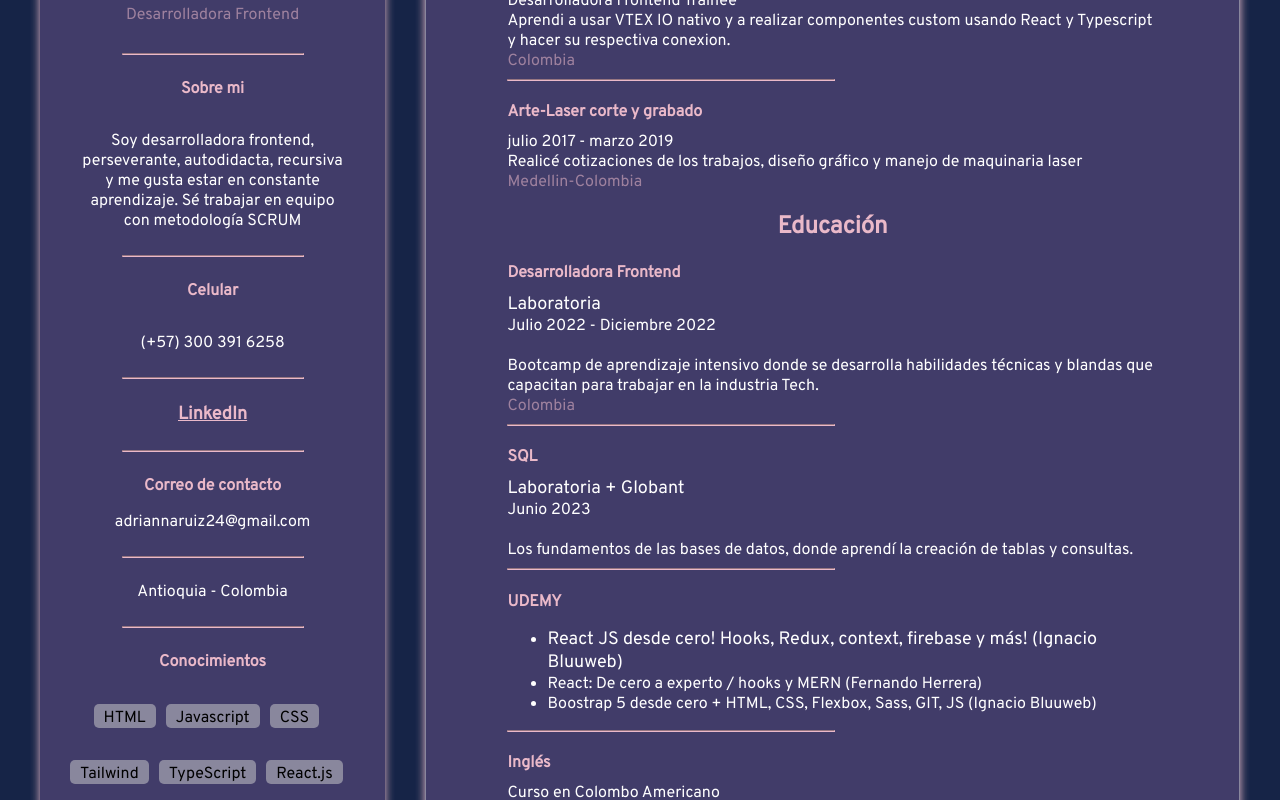
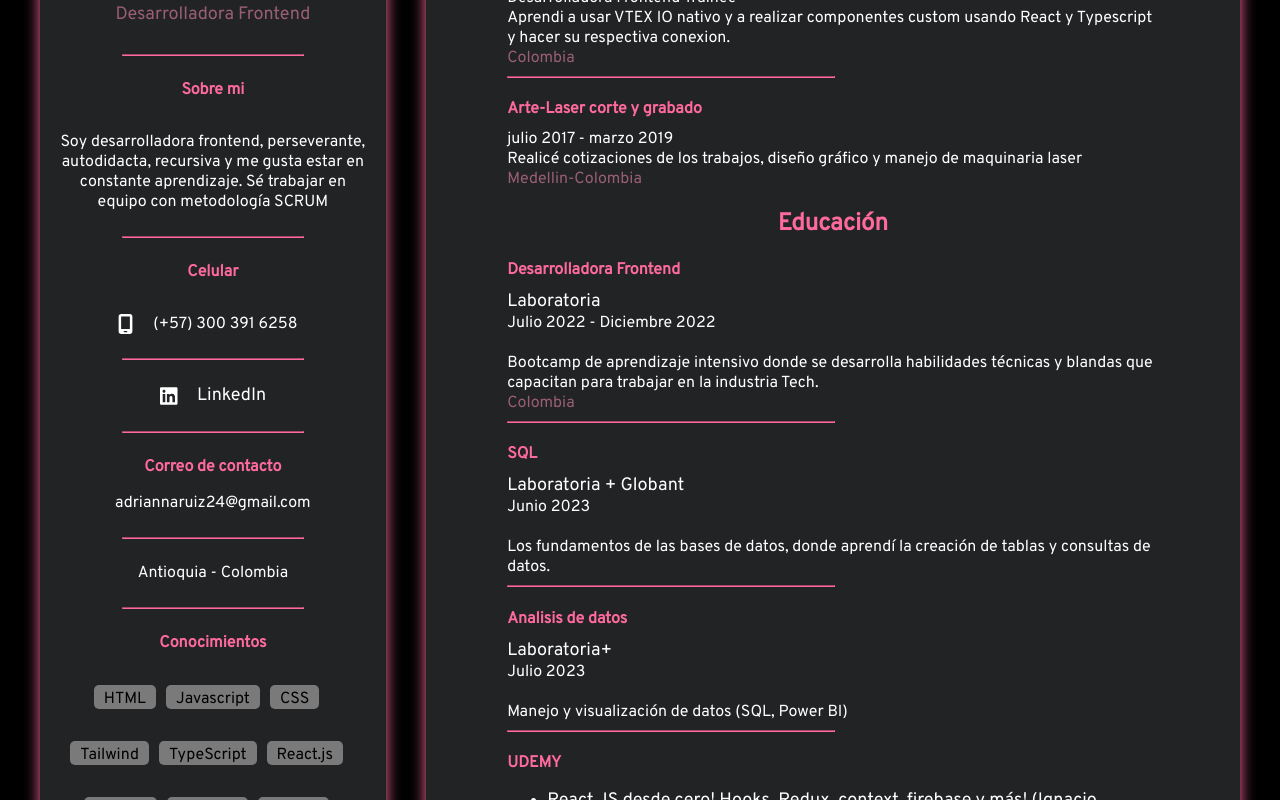
Before and after one commit to adrianamariaruiz/Portafolio, a React (Create React App) app: page / in a window 1280 px wide. Shown: the part 360-1160 px from the top of the page. Built offline with nearby package versions, Linux system fonts and the light colour scheme.

Commit message:
actualizacion

```diff
--- a/package.json
+++ b/package.json
@@ -4,6 +4,7 @@
   "private": true,
   "dependencies": {
     "@fortawesome/fontawesome-svg-core": "^6.2.1",
+    "@fortawesome/free-brands-svg-icons": "^6.4.2",
     "@fortawesome/free-regular-svg-icons": "^6.2.1",
     "@fortawesome/free-solid-svg-icons": "^6.2.1",
     "@fortawesome/react-fontawesome": "^0.2.0",
--- a/src/Routes/Projects.jsx
+++ b/src/Routes/Projects.jsx
@@ -274,7 +274,7 @@ const Projects = () => {
                         GitHub
                       </a>
                       <a
-                        href="https://github.com/adrianamariaruiz/BOG005-burger-queen-api-client"
+                        href="https://burger-queen-zeta.vercel.app/"
                         target="_blank"
                         rel="noreferrer"
                         className="repo__links"
--- a/src/components/Body.jsx
+++ b/src/components/Body.jsx
@@ -4,7 +4,7 @@ export const Body = () => {
   return (
     <main className="container__body">
       <section className="container__academy">
-        <h1>FRONTEND WEB DEVELOPER</h1>
+        <h1>DESARROLLADORA FRONTEND</h1>
 
         <h2>Experiencia laboral</h2>
 
@@ -66,7 +66,25 @@ export const Body = () => {
           <br />
           <p>
             Los fundamentos de las bases de datos, donde aprendí la creación de
-            tablas y consultas.
+            tablas y consultas de datos.
+          </p>
+        </div>
+        <hr />
+
+        <div>
+          <h4>Analisis de datos</h4>
+          <a
+            href="https://www.credential.net/47192a9e-3a35-41d5-a612-299b9c8dbfe9#gs.6m3096"
+            target="_blank"
+            rel="noreferrer"
+            className="projects__links"
+          >
+            Laboratoria+
+          </a>
+          <p>Julio 2023</p>
+          <br />
+          <p>
+            Manejo y visualización de datos (SQL, Power BI)
           </p>
         </div>
         <hr />
--- a/src/components/Sidebar.jsx
+++ b/src/components/Sidebar.jsx
@@ -1,6 +1,7 @@
 import React from "react";
 import { FontAwesomeIcon } from "@fortawesome/react-fontawesome";
-import { faLanguage } from "@fortawesome/free-solid-svg-icons";
+import { faLanguage, faMobileScreen } from "@fortawesome/free-solid-svg-icons";
+import {faLinkedin} from "@fortawesome/free-brands-svg-icons";
 
 import myphoto from "../imagen/myphoto.png";
 
@@ -26,13 +27,19 @@ export const Sidebar = () => {
         <hr />
 
         <p className="container__info--p"> Celular </p>
-        <p className="container__info--text"> (+57) 300 391 6258 </p>
+        <div className="container__icon-text">
+          <FontAwesomeIcon icon={faMobileScreen} className="icons"/>
+          <p className="container__info--text"> (+57) 300 391 6258 </p>
+        </div>
 
         <hr />
 
-        <p className="container__info--p">
-          <a href="https://www.linkedin.com/in/adriana-maria-ruiz/">LinkedIn</a>
-        </p>
+        <div className="container__icon-text">
+          <FontAwesomeIcon icon={faLinkedin} className="icons iconLinkedIn"/>
+          <p className="container__info--p">
+            <a href="https://www.linkedin.com/in/adriana-maria-ruiz/">LinkedIn</a>
+          </p>
+        </div>
         <hr />
 
         <div>
--- a/src/index.css
+++ b/src/index.css
@@ -1,15 +1,11 @@
 @import url('https://fonts.googleapis.com/css2?family=Patrick+Hand&family=Shadows+Into+Light&display=swap');
 
-/* background-color: #162447 - rgb(22, 36, 71); */
-/* background-color: #413C69 - rgb(65,60,105); */
-/* background-color: #EAB9C9 - rgb(234,185,201)*/
-
 :root {
-  --color-primary: rgb(22, 36, 71);
-  --color-secondary: rgb(65,60,105);
-  --color-tertiary: rgb(234,185,201);
-  --color-tertiary-dark: rgb(250, 162, 192);
-  --color-span: #eab9c98e;
+  --color-primary: rgb(0, 0, 0);
+  --color-secondary: rgb(34, 35, 37);
+  --color-tertiary: rgb(253, 106, 155);
+  --color-tertiary-dark: rgb(253, 3, 87);
+  --color-span: #fa8eb28e;
 }
 
 body {
--- a/src/style/App.css
+++ b/src/style/App.css
@@ -17,8 +17,7 @@
   width: 100%;
   height: auto;
   padding: 20px 0px 50px;
-  border: solid 1px rgb(209, 209, 209, 0.5);
-  box-shadow: 0px 0px 10px var(--color-tertiary);
+  box-shadow: 0px 0px 15px var(--color-tertiary);
   margin-left: 20px;
   border-radius: 5px;
   display: flex;
@@ -49,7 +48,7 @@ h4 {
 }
 
 .linkText {
-  color: var(--color-tertiary);
+  color: white;
   text-decoration: none;
 }
 
--- a/src/style/Navbar.css
+++ b/src/style/Navbar.css
@@ -7,15 +7,14 @@
   font-size: 28px;
   font-weight: bold;
   background-color: var(--color-secondary);
-  border: solid 1px rgb(209, 209, 209, 0.5);
-  box-shadow: 0px 0px 10px var(--color-tertiary);
+  box-shadow: 0px 0px 15px var(--color-tertiary);
   display: flex;
   justify-content: space-around;
   align-items: center;
 }
 
 .navbarLink:hover{
-  color: var(--color-tertiary-dark);
+  color: var(--color-tertiary);
 }
 
 @media screen and (max-width: 425px){
--- a/src/style/Sidebar.css
+++ b/src/style/Sidebar.css
@@ -16,7 +16,7 @@
   align-items: center;
   padding: 30px 10px;
   background-color: var(--color-secondary);
-  box-shadow: 0px 0px 10px var(--color-tertiary);
+  box-shadow: 0px 0px 15px var(--color-tertiary);
 }
 
 .myphoto {
@@ -36,7 +36,7 @@
 
 .container__info span{
   color: var(--color-span);
-  font-size: 16px;
+  font-size: 18px;
   margin-top: -14px;
   margin-bottom: 20px;
 }
@@ -52,13 +52,30 @@
 }
 
 .container__info--p a{
-  color: var(--color-tertiary);
-  font-weight: bold;
+  color: white;
+  font-weight: 500;
+  text-decoration: none;
   font-size: 18px;
 }
 
-.container__info--p a:hover {
-  color: var(--color-tertiary-dark);
+.container__icon-text{
+  display: flex;
+  gap: 10px;
+  justify-content: center;
+  align-items: center;
+}
+
+.icons{
+  color: white;
+  height: 20px;
+}
+
+.iconLinkedIn{
+  padding-right: 10px;
+}
+
+.container__icon-text:hover .iconLinkedIn, .container__icon-text:hover .container__info--p a{
+  color: var(--color-tertiary);
 }
 
 .container__info--cont a:hover{
@@ -72,7 +89,7 @@ hr {
 
 .container__info--text{
   font-size: 16px;
-  padding: 0px 30px;
+  padding: 0px 10px;
   text-decoration: none;
   color: white;
 }
```
Also changed, not shown: 1 other file (tests, documents, lock files or other folders).
